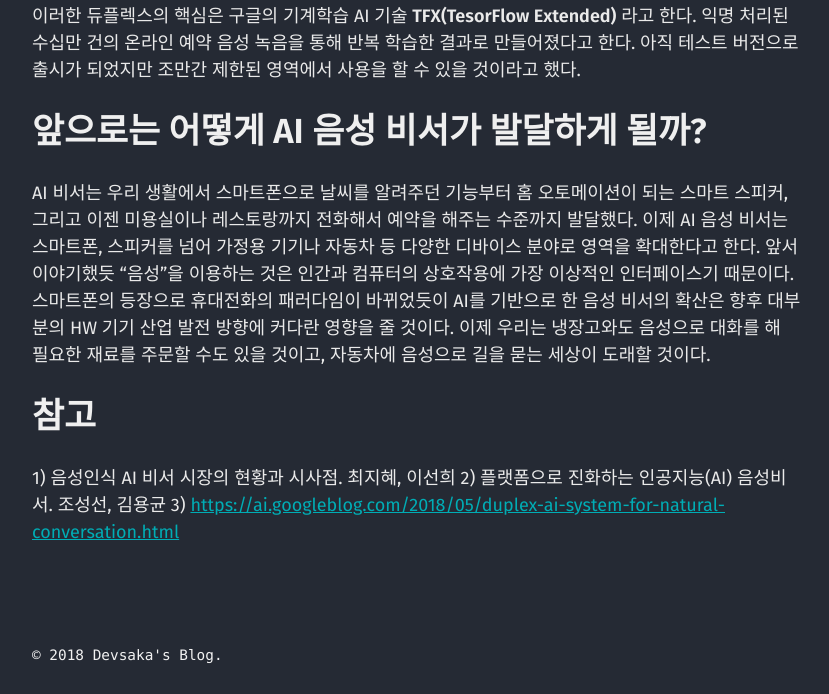
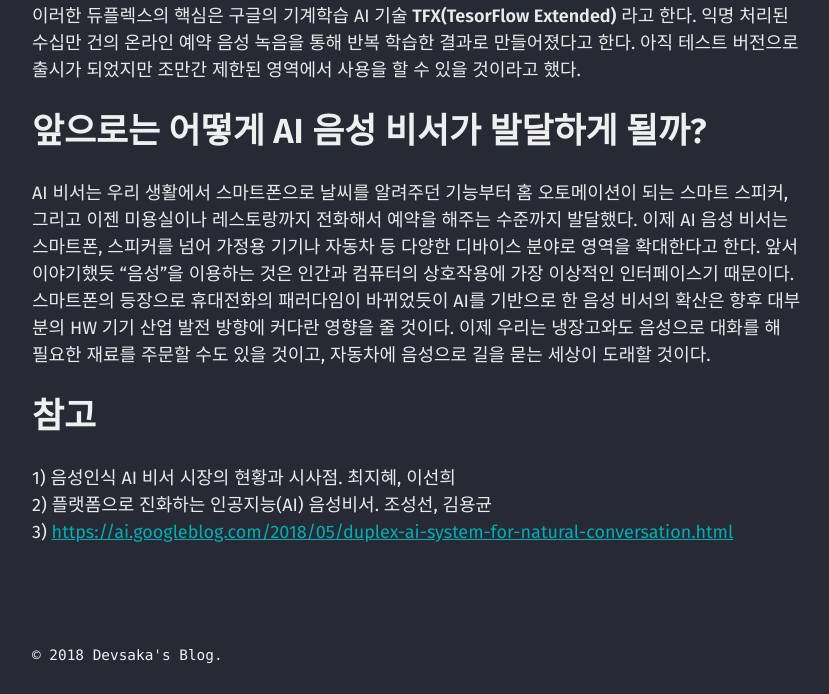
Before and after one commit to mmistakes/jekyll-theme-basically-basic, a Jekyll site: the page built from _posts/2018-11-05-AI-Assistant.md, in a window 1280 px wide and 900 px high, scrolled down 3325 px, cut to the strip 206-900 px from the top of the window. Shown: the whole strip, without its empty margins (40-869 px from the left). Built offline with Jekyll 4.4.1, drawn with Linux system fonts in a browser that asks for light colours; comment, search, counter and statistics services are not loaded.

```diff
--- a/_posts/2018-11-05-AI-Assistant.md
+++ b/_posts/2018-11-05-AI-Assistant.md
@@ -43,6 +43,6 @@ Google Now에서 업그레이드 된 Google Assistant로 미용실 약속을 사
 AI 비서는 우리 생활에서 스마트폰으로 날씨를 알려주던 기능부터 홈 오토메이션이 되는 스마트 스피커, 그리고 이젠 미용실이나 레스토랑까지 전화해서 예약을 해주는 수준까지 발달했다. 이제 AI 음성 비서는 스마트폰, 스피커를 넘어 가정용 기기나 자동차 등 다양한 디바이스 분야로 영역을 확대한다고 한다. 앞서 이야기했듯 "음성"을 이용하는 것은 인간과 컴퓨터의 상호작용에 가장 이상적인 인터페이스기 때문이다. 스마트폰의 등장으로 휴대전화의 패러다임이 바뀌었듯이 AI를 기반으로 한 음성 비서의 확산은 향후 대부분의 HW 기기 산업 발전 방향에 커다란 영향을 줄 것이다. 이제 우리는 냉장고와도 음성으로 대화를 해 필요한 재료를 주문할 수도 있을 것이고, 자동차에 음성으로 길을 묻는 세상이 도래할 것이다.
 
 ## 참고
-1) 음성인식 AI 비서 시장의 현황과 시사점. 최지혜, 이선희
-2) 플랫폼으로 진화하는 인공지능(AI) 음성비서. 조성선, 김용균
+1) 음성인식 AI 비서 시장의 현황과 시사점. 최지혜, 이선희<br>
+2) 플랫폼으로 진화하는 인공지능(AI) 음성비서. 조성선, 김용균<br>
 3) [https://ai.googleblog.com/2018/05/duplex-ai-system-for-natural-conversation.html](https://ai.googleblog.com/2018/05/duplex-ai-system-for-natural-conversation.html)
```
